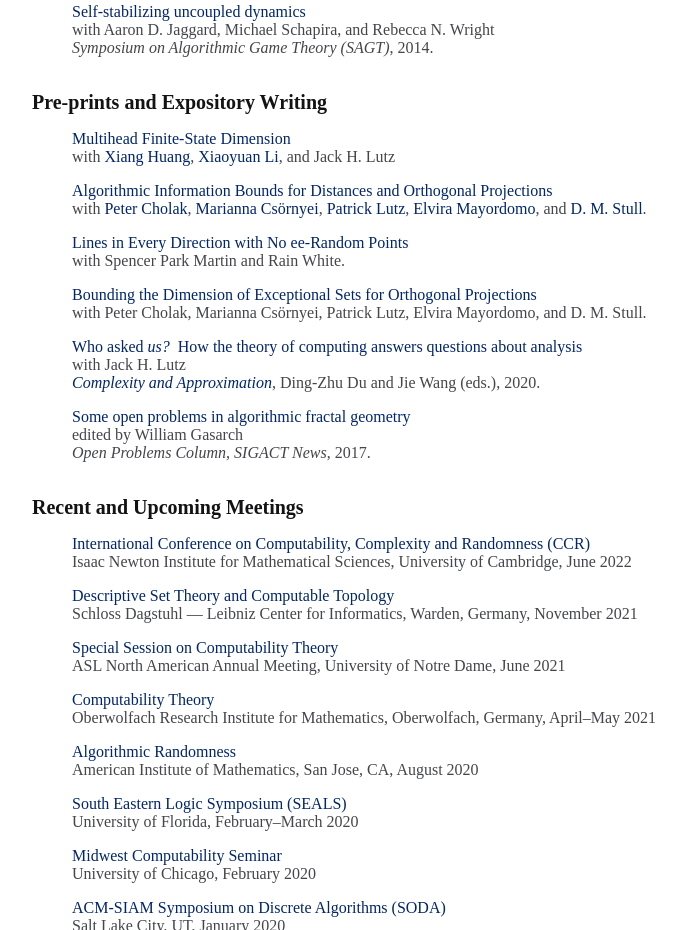
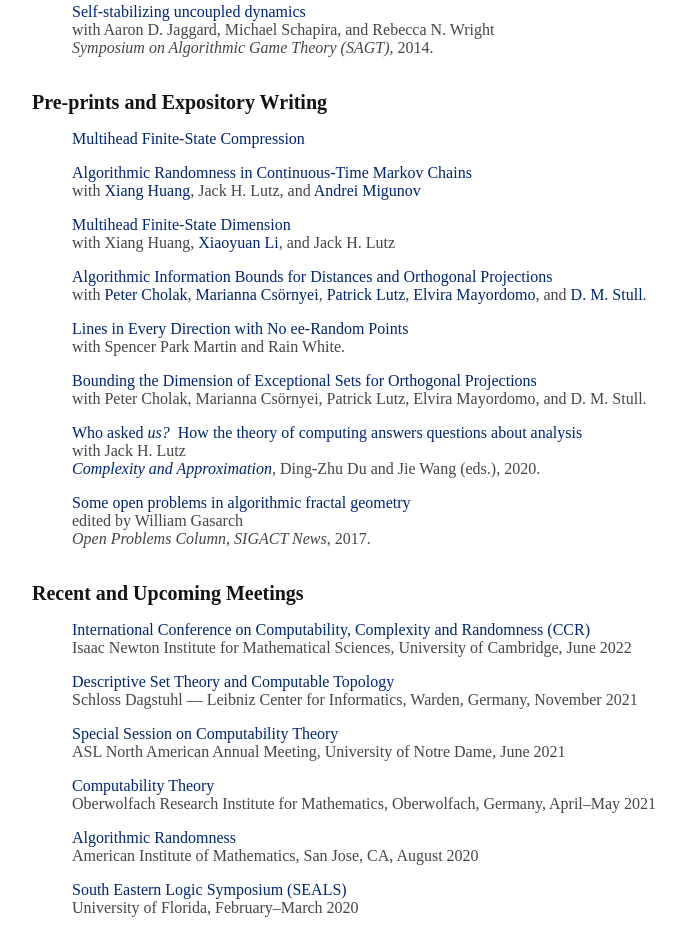
Before and after one commit to neillutz/neillutz.github.io, a plain HTML site: page index.html in a window 1280 px wide. Shown: the part 1198-2128 px from the top of the page, without its empty margins (208-894 px from the left). Drawn offline with Linux system fonts and the light colour scheme; a web font is replaced by a local one.

Commit message:
arctmc, mfsc

```diff
--- a/index.html
+++ b/index.html
@@ -117,8 +117,15 @@
 	<br>
 	<span style="font-size:1.25em; font-weight:bold; color:#131315">Pre-prints and Expository Writing</span>
         <blockquote>
+            <a href="https://arxiv.org/abs/2510.17544">Multihead Finite-State Compression</a><br>
+        </blockquote>
+        <blockquote>
+            <a href="https://arxiv.org/abs/1910.13620">Algorithmic Randomness in Continuous-Time Markov Chains</a><br>
+            with <a href="https://www.xianghuang.org/">Xiang Huang</a>, Jack H. Lutz, and <a href="https://andrei-migunov.github.io/">Andrei Migunov</a>
+        </blockquote>
+        <blockquote>
             <a href="https://arxiv.org/abs/2509.22912">Multihead Finite-State Dimension</a><br>
-            with <a href="https://www.xianghuang.org/">Xiang Huang</a>, <a href="https://www.cs.iastate.edu/people/xiaoyuan-li">Xiaoyuan Li</a>, and Jack H. Lutz
+            with Xiang Huang, <a href="https://www.cs.iastate.edu/people/xiaoyuan-li">Xiaoyuan Li</a>, and Jack H. Lutz
         </blockquote>
 		<blockquote>
 			<a href="https://arxiv.org/abs/2509.05211">Algorithmic Information Bounds for Distances and Orthogonal Projections</a><br>
```
Also changed, not shown: 1 other file.
